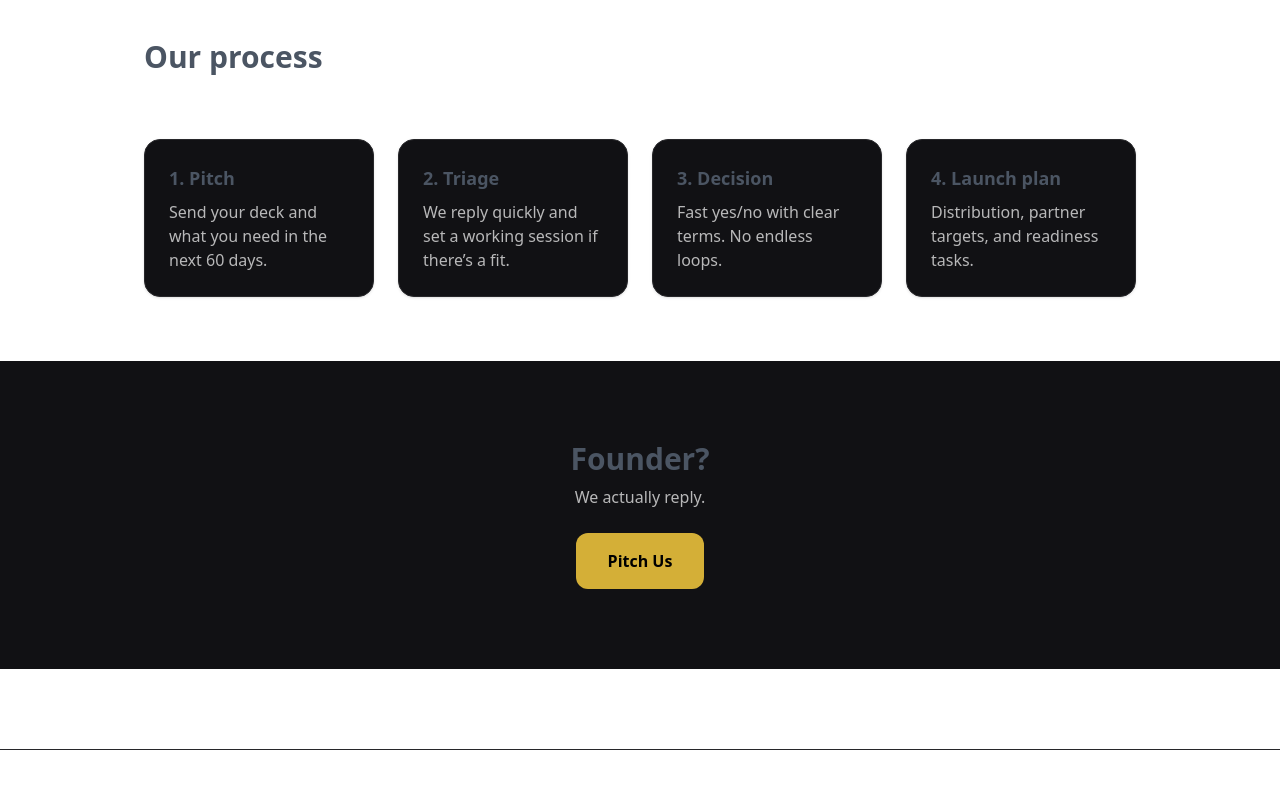
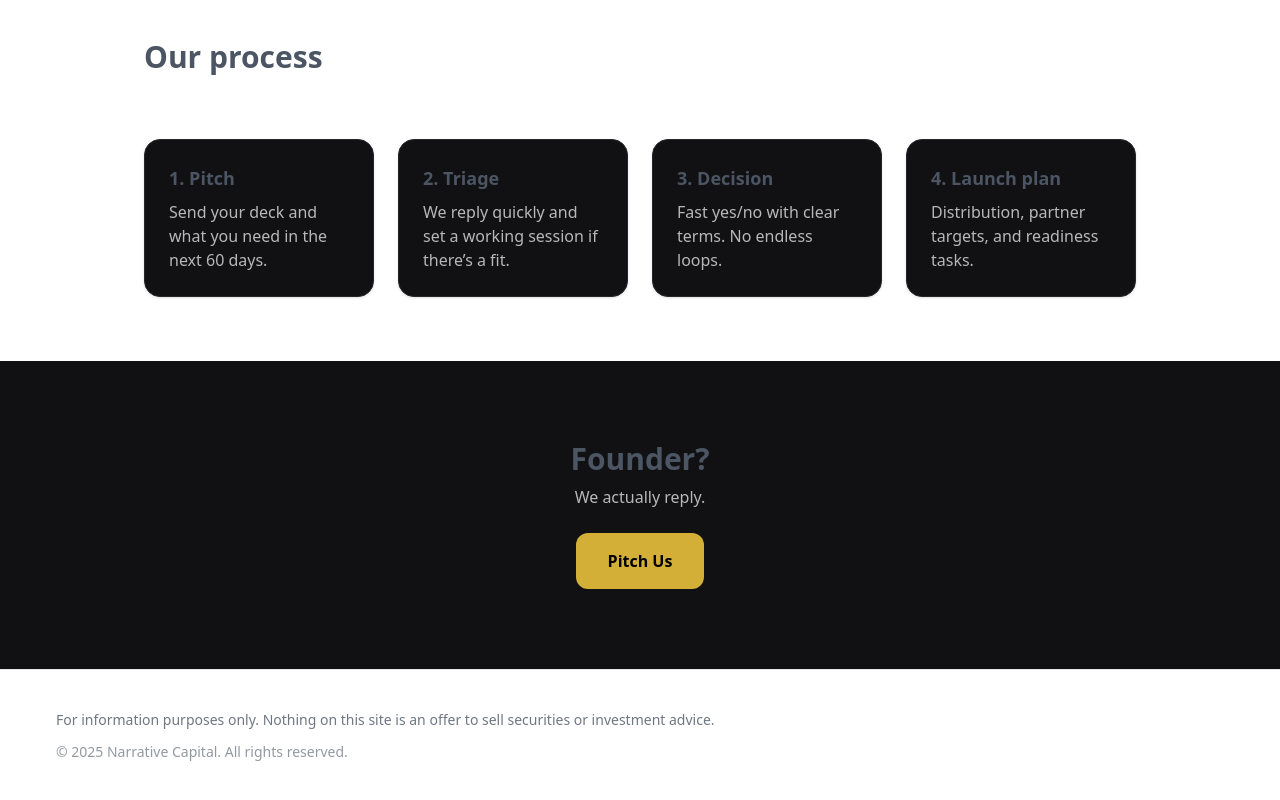
Before and after one commit to szrach/narrative-capital-site., a Next.js app: page / in a window 1280 px wide. Shown: the part 1142-1942 px from the top of the page. Built offline with nearby package versions, Linux system fonts and the light colour scheme.

Commit message:
Update Footer.js

```diff
--- a/components/Footer.js
+++ b/components/Footer.js
@@ -1,12 +1,11 @@
 export default function Footer() {
   return (
-    <footer className="border-t border-zinc-800 mt-20">
-      <div className="max-w-5xl mx-auto px-4 py-10 flex flex-col md:flex-row items-center justify-between gap-6 text-sm text-white/70">
-        <p>© {new Date().getFullYear()} Narrative Capital. All rights reserved.</p>
-        <div className="flex gap-4">
-          <a href="https://twitter.com/" target="_blank" rel="noopener noreferrer" className="hover:text-white">Twitter</a>
-          <a href="https://linkedin.com/" target="_blank" rel="noopener noreferrer" className="hover:text-white">LinkedIn</a>
-        </div>
+    <footer className="border-t border-border bg-white">
+      <div className="container py-10 text-sm text-body/80 flex flex-col gap-3">
+        <p>
+          For information purposes only. Nothing on this site is an offer to sell securities or investment advice.
+        </p>
+        <p className="text-body/60">© {new Date().getFullYear()} Narrative Capital. All rights reserved.</p>
       </div>
     </footer>
   );
```
